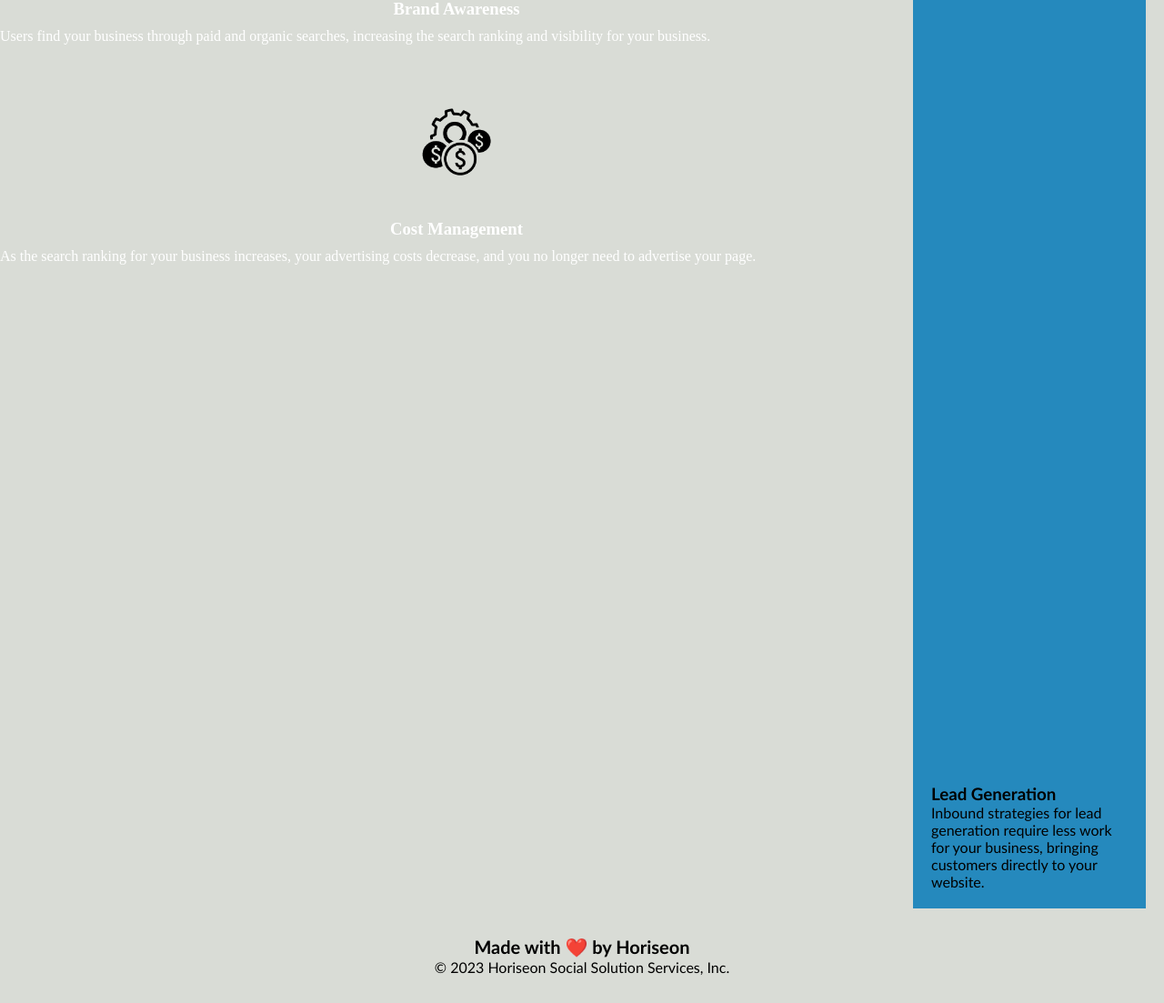
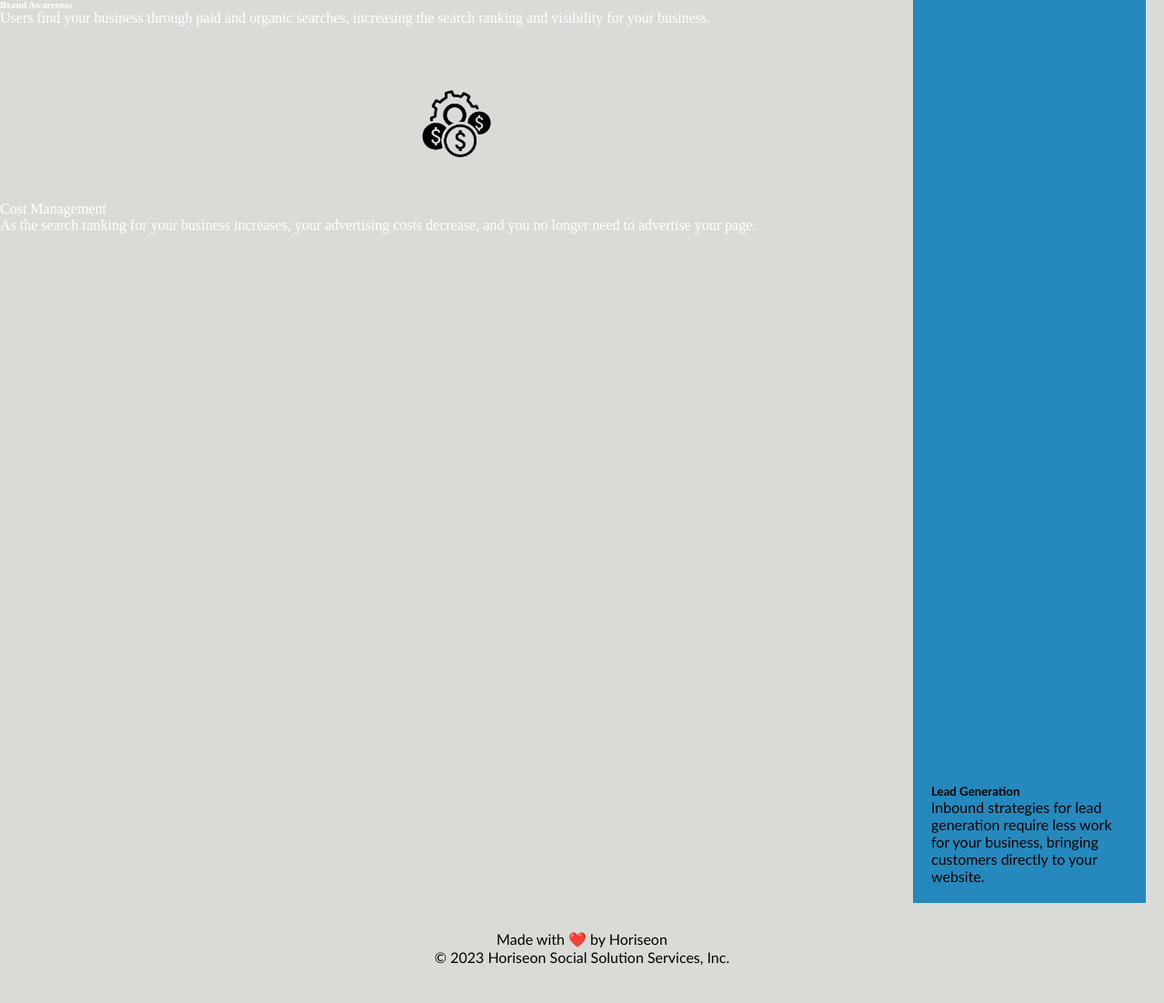
Before and after one commit to YuliyaTsoy/seo-company-refactor, a plain HTML site: page index.html in a window 1280 px wide. Shown: the part 2023-3126 px from the top of the page at 91% size. Drawn offline with Linux system fonts and the light colour scheme.

Commit message:
made headings in sequential order

```diff
--- a/index.html
+++ b/index.html
@@ -41,7 +41,7 @@
 
             <div id="online-reputation-management" class="online-reputation-management">
                 <img src="./assets/images/online-reputation-management.jpg" class="float-right" alt="online-reputation-management" />
-                <h2>Online Reputation Management</h2>
+                <h3>Online Reputation Management</h3>
                 <p>
                         The web is full of opinions, and some of these can be negative. Social media allows anyone with an internet connection to say whatever they want about your business. Online Reputation Management gives you the control over what potential customers see when they search for your business.
                     </p>
@@ -49,7 +49,7 @@
 
                 <div id="social-media-marketing" class="social-media-marketing">
                     <img src="./assets/images/social-media-marketing.jpg" class="float-left" alt="social-media-marketing" />
-                    <h2>Social Media Marketing</h2>
+                    <h4>Social Media Marketing</h4>
                     <p>
                         Social media continues to have a sizable influence on buying habits. Social media marketing helps you determine which platforms are suited to your brand, using analytics to find the right markets and increase your lead generation.
                     </p>
@@ -61,7 +61,7 @@
     <aside>
         <div class="benefits" class="benefit-lead">
             <img src="./assets/images/lead-generation.png" alt="benefit-lead"/>
-            <h3>Lead Generation</h3>
+            <h5>Lead Generation</h5>
 
             <p>
                 Inbound strategies for lead generation require less work for your business, bringing customers directly to your website.
@@ -70,7 +70,7 @@
 
         <div class="benefit-brand">
             <img src="./assets/images/brand-awareness.png" alt="benefit-brand"/>
-            <h3>Brand Awareness</h3>
+            <h6>Brand Awareness</h6>
             <p>
                 Users find your business through paid and organic searches, increasing the search ranking and visibility for your business.
             </p>
@@ -78,7 +78,7 @@
 
             <div class="benefit-cost">
                 <img src="./assets/images/cost-management.png" alt="benefit-cost"/>
-                <h3>Cost Management</h3>
+                <h7>Cost Management</h7>
                 <p>
                     As the search ranking for your business increases, your advertising costs decrease, and you no longer need to advertise your page.
                 </p>
@@ -88,7 +88,7 @@
 
     <footer>
         <div class="footer">
-            <h2>Made with ❤️️ by Horiseon</h2>
+            <h8>Made with ❤️️ by Horiseon</h8>
             <p>
                 &copy; 2023 Horiseon Social Solution Services, Inc.
             </p>
```
